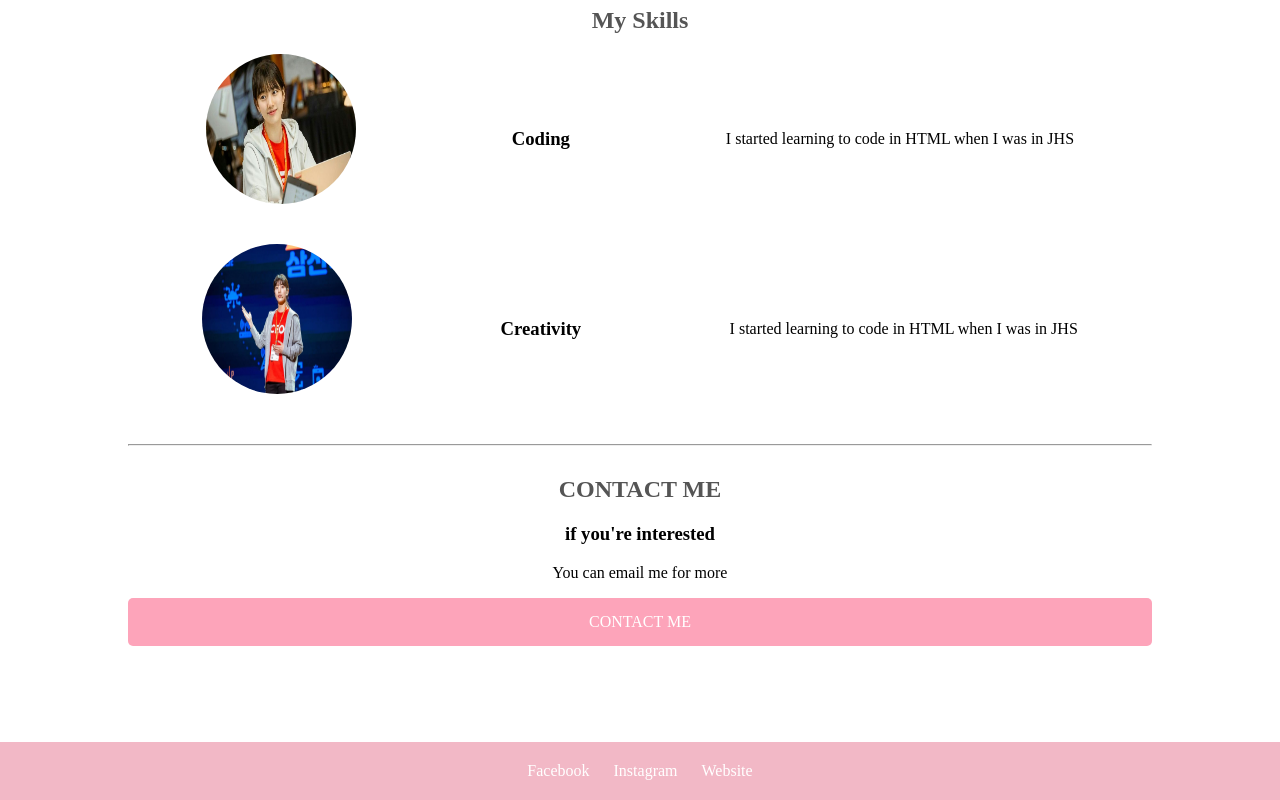
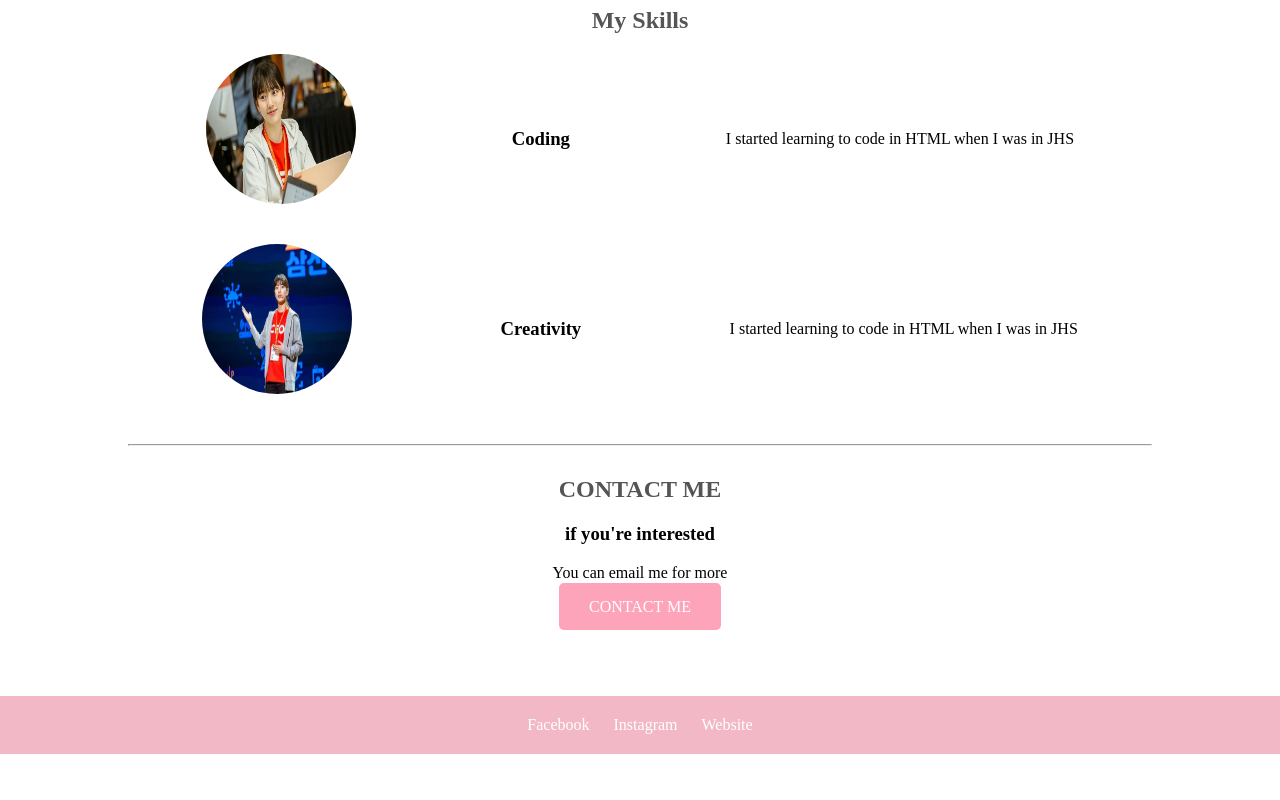
Before and after one commit to crea17/Kreah-Mejica-Site, a plain HTML site: page index.html in a window 1280 px wide. Shown: the part 780-1580 px from the top of the page. After the commit the page ends 1534 px from the top, so only its background shows below. Drawn offline with Linux system fonts and the light colour scheme; a web font is replaced by a local one.

Commit message:
Update index.html

```diff
--- a/index.html
+++ b/index.html
@@ -49,7 +49,7 @@
         <h2>CONTACT ME</h2>
         <h3>if you're interested</h3>
         <p class="contactmessage">You can email me for more </p>
-        <p class="btn" href="mailto:creamjc17@gmail.com">CONTACT ME</p>
+        <a class="btn" href="mailto:creamjc17@gmail.com">CONTACT ME</a>
         </div>
     </div>
 
```
